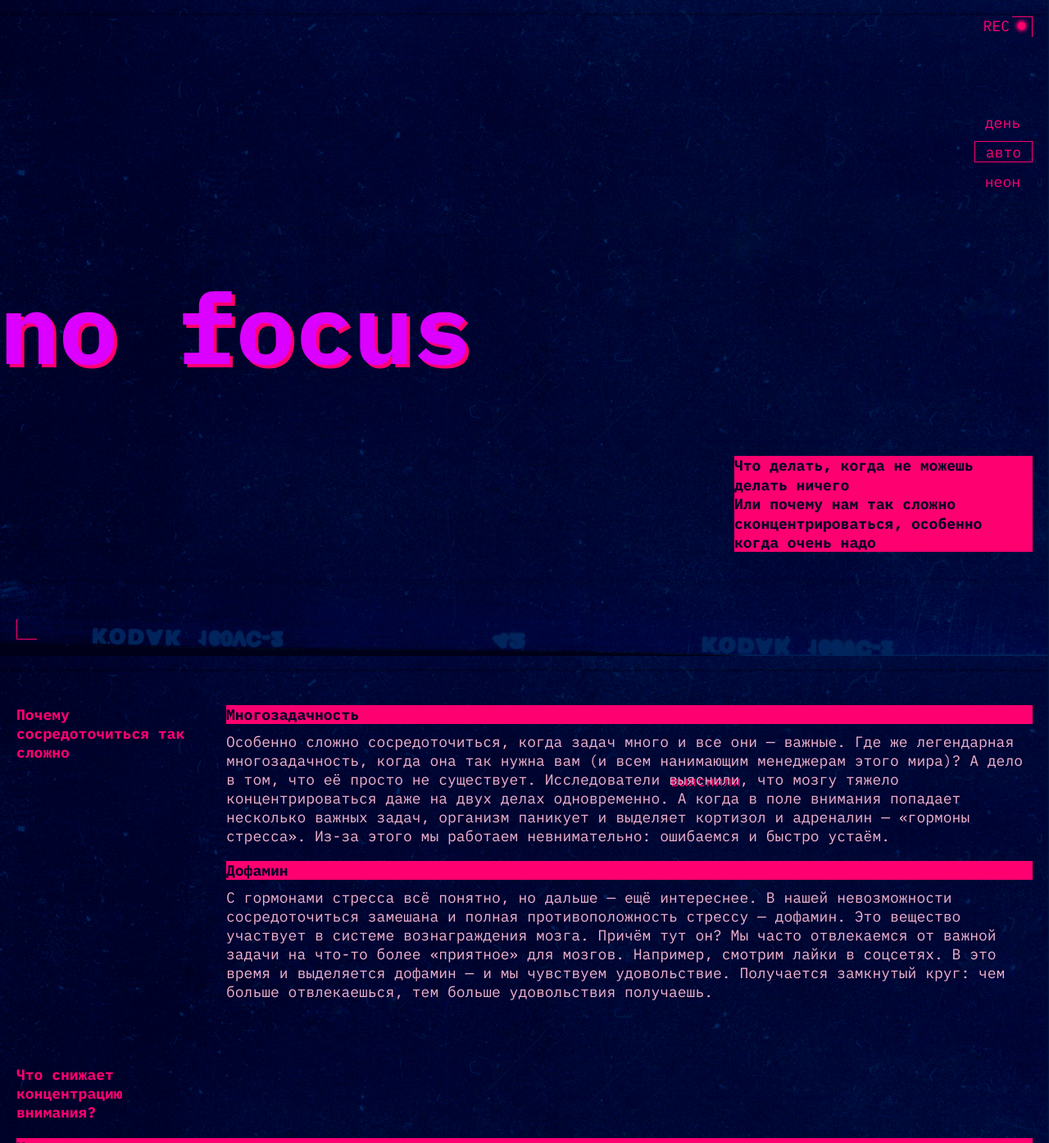
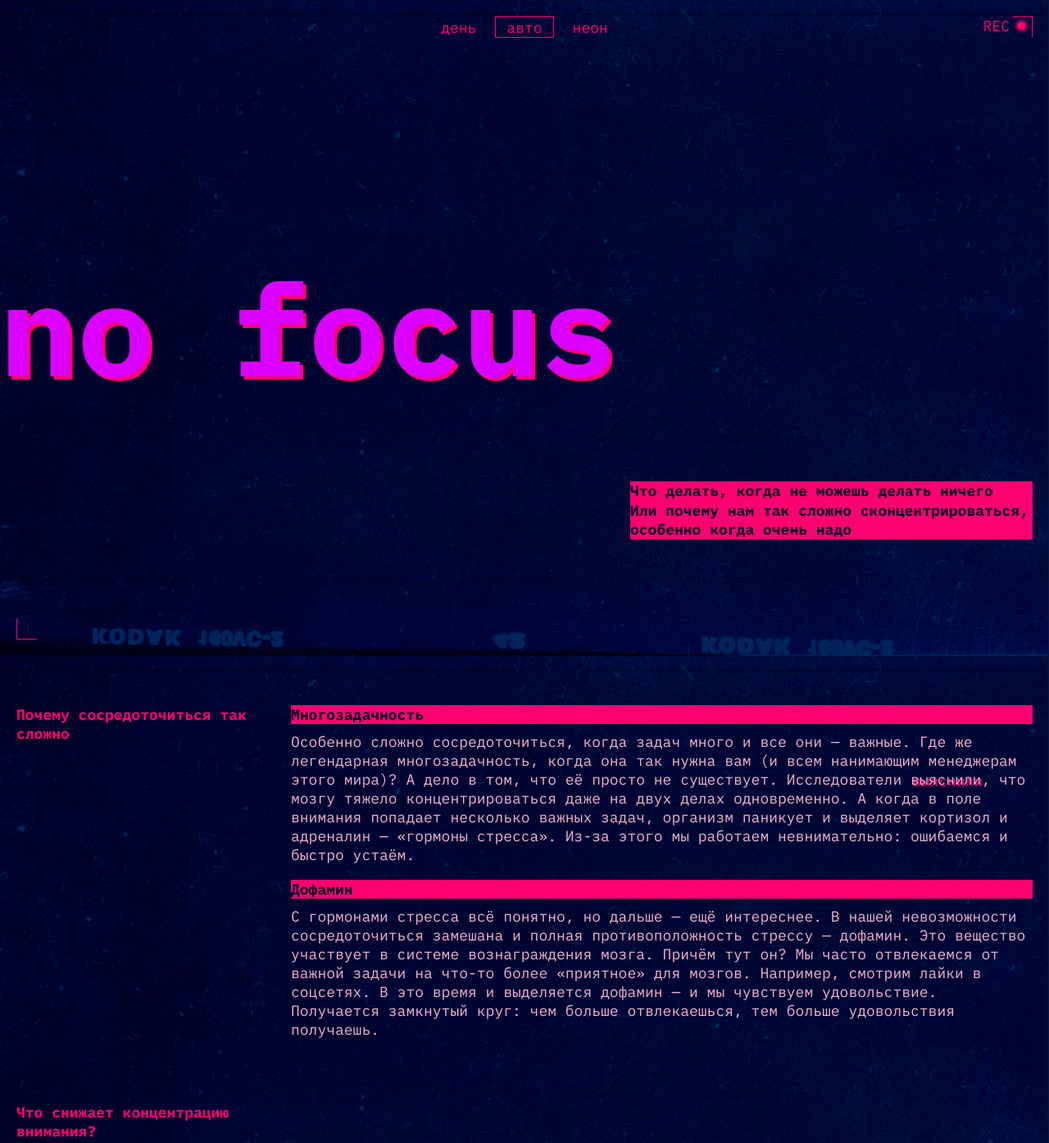
Before and after one commit to TanzBis/slozhno-sosredotochitsya-fd, a plain HTML site: page index.html in a window 1280 px wide. Shown: the top 1394 px of the page at 82% size. Drawn offline with Linux system fonts and the light colour scheme.

Commit message:
all screen adaptives was done

```diff
--- a/index.html
+++ b/index.html
@@ -7,7 +7,7 @@
     <title>Сложно сосредоточиться</title>
     <script src="./scripts/script.js"></script>
     <link rel="stylesheet" href="fonts/fonts.css" type="text/css" />
-    <link rel="stylesheet" href="styles/globals.css" type="text/css" />
+    <link rel="stylesheet" href="styles/globals.css" />
     <link rel="stylesheet" href="styles/variables.css" type="text/css" />
     <link rel="stylesheet" href="styles/style.css" type="text/css" />
     <link rel="stylesheet" href="styles/dark.css" type="text/css" />
@@ -63,7 +63,9 @@
       <section class="content__info">
         <!-- почему сосредоточиться так сложно -->
         <article class="card">
-          <h2 class="card__title">Почему сосредоточиться так сложно</h2>
+          <div class="card__title-container">
+            <h2 class="card__title">Почему сосредоточиться так сложно</h2>
+          </div>
           <!-- Список блоков почему -->
           <ul class="card__list">
             <li class="card__item">
@@ -98,7 +100,9 @@
         </article>
         <!-- что снижает концентрацию -->
         <article class="card">
-          <h2 class="card__title">Что снижает концентрацию внимания?</h2>
+          <div class="card__title-container">
+            <h2 class="card__title">Что снижает концентрацию внимания?</h2>
+          </div>
           <ul class="card__list">
             <li class="card__item">
               <h3 class="card__subtitle title-decor">Многозадачность</h3>
@@ -139,10 +143,12 @@
         </article>
         <!-- как концентрироваться лучше -->
         <article class="card">
-          <h2 class="card__title">
+          <div class="card__title-container">
+            <h2 class="card__title">
             Как концентрироваться лучше, чем золотая рыбка (то есть дольше трёх
             секунд)
-          </h2>
+            </h2>
+          </div>
           <ul class="card__list">
             <li class="card__item">
               <div class="card__sub-box">
--- a/styles/style.css
+++ b/styles/style.css
@@ -133,7 +133,7 @@
 /* header для планшета */
 @media (width >= 768px) {
   .header {
-    padding: 20px 20px 20px 0;
+    padding: 20px;
     min-height: 1024px;
     margin-bottom: 60px;
   }
@@ -153,6 +153,10 @@
     inset-inline-end: 29px;
   }
 
+  .header__title {
+    margin-left: -20px;
+  }
+
   .header__paragraph {
     max-width: 364px;
   }
@@ -164,7 +168,24 @@
     min-height: 768px;
   }
 
-  .header__paragraph {}
+  .header__theme-menu {
+    justify-self: center;
+    align-self: flex-start;
+  }
+
+  .header__theme-menu-list {
+    flex-direction: row;
+    gap: 10px;
+  }
+
+  .header__title {
+    font-size: var(--h1-size-desctop);
+  }
+
+  .header__paragraph {
+    max-width: 491px;
+  }
+
 }
 
 /* Обертка для двух секций */
@@ -210,6 +231,7 @@
   display: flex;
   flex-direction: column;
   gap: 10px;
+  inline-size: 100%;
 }
 
 /* Подзаголовки для подкарточки */
@@ -261,7 +283,7 @@
   object-fit: cover;
 }
 
-/* для планшета */
+/* Главный контент для планшета */
 @media (width >= 768px) {
   .content {
     padding: 0 20px;
@@ -320,6 +342,23 @@
   }
 }
 
+/* Главная секция десктоп */
+@media (width >= 1024px) {
+  .card {
+    grid-template-columns: 315px 1fr;
+  }
+
+  .card__title {
+    inline-size: 315px;
+  }
+
+  .card:nth-of-type(2n) .card__list{
+    display: grid;
+    grid-template-columns: repeat(3, 1fr);
+  }
+
+}
+
 
 /* footer */
 .footer {
@@ -338,3 +377,9 @@
   font-family: var(--main-font);
   line-height: var(--h1-lh);
 }
+
+@media (width >= 1024px) {
+  .footer__title{
+    font-size: var(--h1-size-desctop);
+  }
+}
--- a/styles/variables.css
+++ b/styles/variables.css
@@ -12,6 +12,7 @@
   --main-font: 'IBM Plex Mono', sans-serif; /* основной шрифт */
   --h1-size: clamp(7.25rem, 7.0115rem + 1.0178vw, 7.5rem); /* размер шрифта h1 */
   --h1-lh: 83%; /* line-heght у h1 */
+  --h1-size-desctop: 157px; /* размер шрифта у h1 для декстопа */
   --h2-size: 18px; /* размер шрифта у h2 */
   --h3-size: 18px; /* размер шрифта у h3 */
   --h3-lh: 23.4px; /* line-height у h3 */
```
